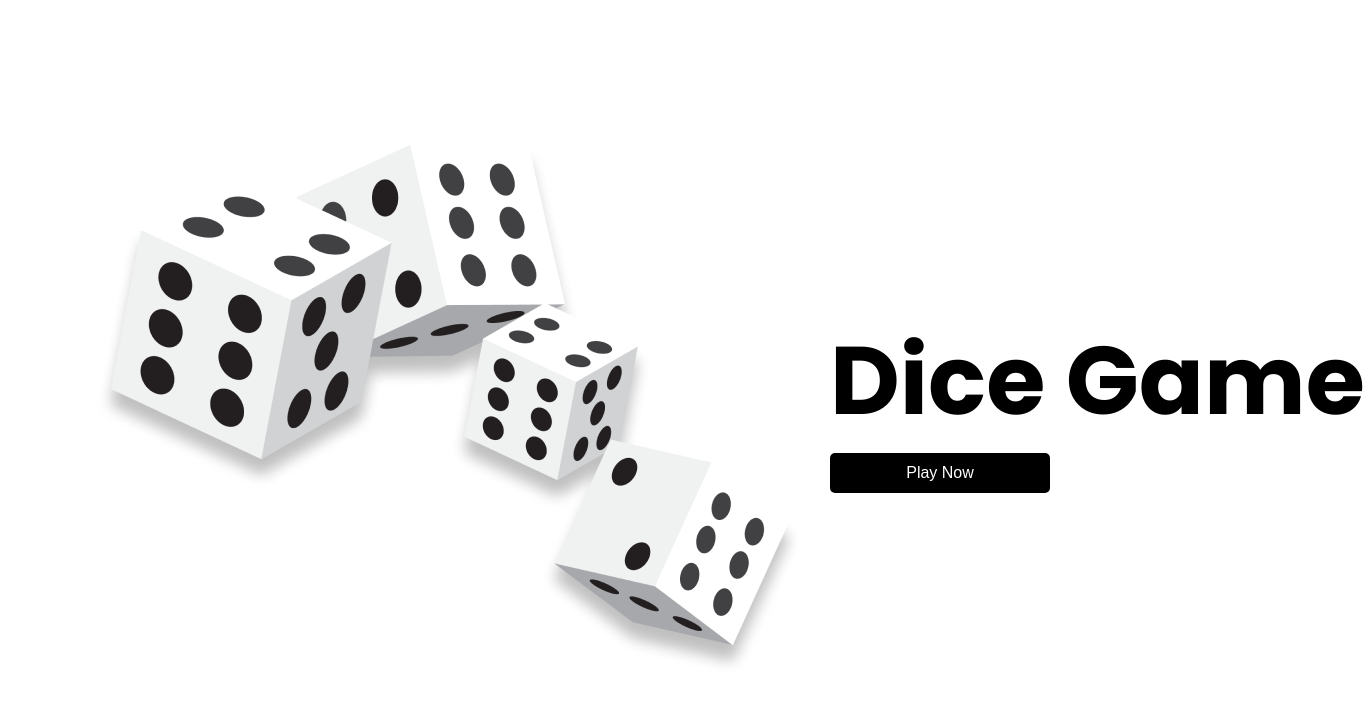
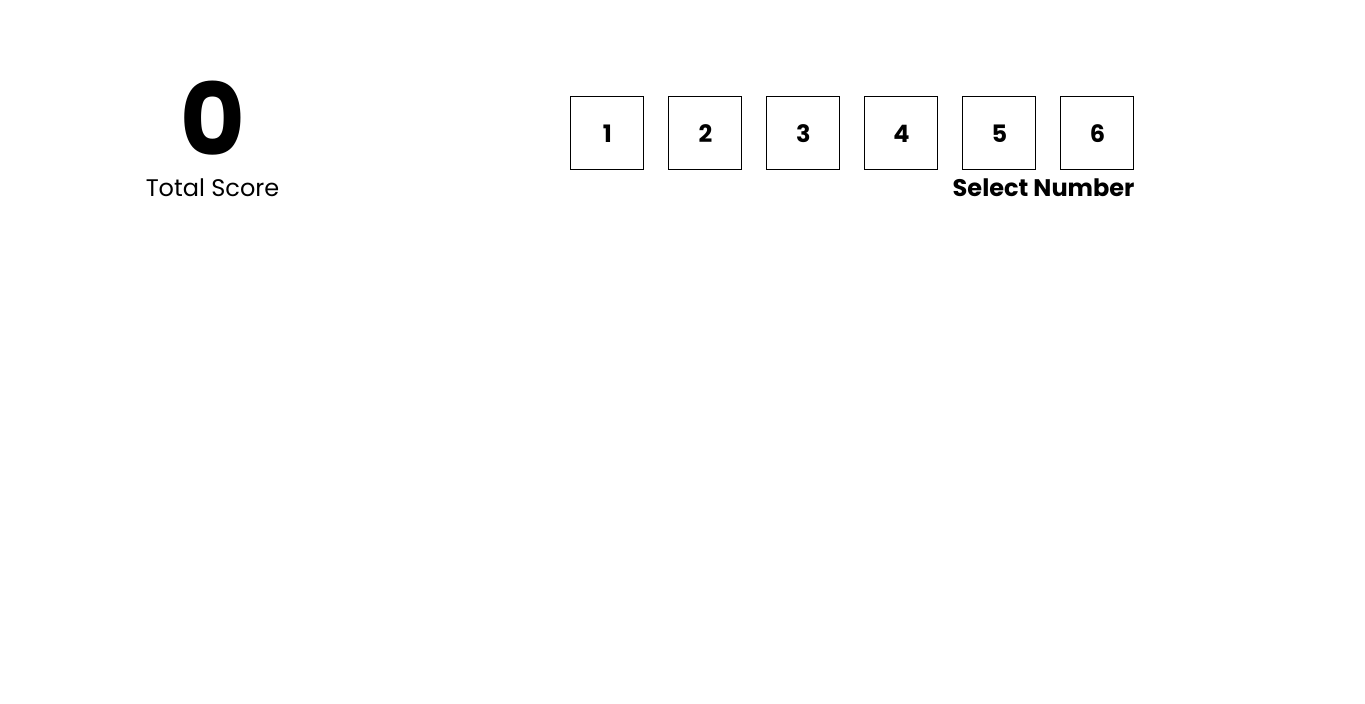
Before and after one commit to sarkarniloy102/Dice_Game, a React (Vite) app: page / in a window 1280 px wide. Shown: the top 704 px of the page, 1365 px wide, since content can reach past the window. Built offline with nearby package versions, Linux system fonts and the light colour scheme.

Commit message:
complete totalscore & numberselector section in Gameplay page

```diff
--- a/src/App.jsx
+++ b/src/App.jsx
@@ -4,7 +4,7 @@ import GamePlay from "./Components/GamePlay";
 
 function App() {
 
-  const [isGameStarted, setIsGameStarted] = useState(false);
+  const [isGameStarted, setIsGameStarted] = useState(!false);
 
   const toggleGamePlay = () => {
     setIsGameStarted((prev) => !prev);
--- a/src/Components/GamePlay.jsx
+++ b/src/Components/GamePlay.jsx
@@ -1,10 +1,26 @@
+import styled from "styled-components";
+import NumberSelector from "./NumberSelector";
+import TotalScore from "./TotalScore";
 
 const GamePlay = () => {
     return (
-        <div>
-            gameplay
-        </div>
+        <MainContainer>
+            <div className="top_section">
+                <TotalScore></TotalScore>
+                <NumberSelector></NumberSelector>
+            </div>
+
+        </MainContainer>
     );
 };
 
 export default GamePlay;
+
+const MainContainer = styled.div`
+padding-top: 70px;
+    .top_section{
+        display: flex;
+        justify-content: space-around;
+        align-items: end;
+    }
+`
--- /dev/null
+++ b/src/Components/NumberSelector.jsx
@@ -0,0 +1,57 @@
+import { useState } from "react";
+import styled from "styled-components";
+
+const NumberSelector = () => {
+
+    const Box_array = [1, 2, 3, 4, 5, 6];
+    const [selectNumber, setSelectNumber] = useState();
+
+    return (
+        <NumberSelectorContainer>
+            <div class="flex">
+                {
+                    Box_array.map((value, idx) =>
+                    (<Box
+                        isSelected={value === selectNumber}
+                        key={idx}
+                        onClick={() => setSelectNumber(value)}
+                    >
+                        {value}</Box>)
+                    )
+                }
+
+            </div>
+            <p>Select Number</p>
+        </NumberSelectorContainer>
+
+    );
+};
+
+export default NumberSelector;
+
+const NumberSelectorContainer = styled.div`
+    .flex{
+        display: flex;
+        gap: 24px;
+    }
+    p{
+        font-size: 24px;
+        font-weight: 700;
+        display: flex;
+        justify-content: end;
+
+    }
+`
+
+const Box = styled.div`
+    height: 72px;
+    width: 72px;
+    border: 1px solid black;
+    display: grid;
+    place-items:center;
+    font-size: 24px;
+    font-weight: 700;
+    cursor: pointer;
+    background-color: ${(props) => props.isSelected ? "black" : ' white'};
+    color: ${(props) => props.isSelected ? "white" : "black"};
+`;
--- /dev/null
+++ b/src/Components/TotalScore.jsx
@@ -0,0 +1,24 @@
+import styled from "styled-components";
+const TotalScore = () => {
+    return (
+        <ScoreContainer>
+            <h1>0</h1>
+            <p>Total Score</p>
+        </ScoreContainer>
+    );
+};
+
+export default TotalScore;
+
+const ScoreContainer = styled.div`
+max-width: 200px;
+text-align: center;
+    h1{
+        font-size: 100px;
+        line-height: 100px;
+    }
+    p{
+        font-size: 24px;
+        font-weight: 500px;
+    }
+`
```
